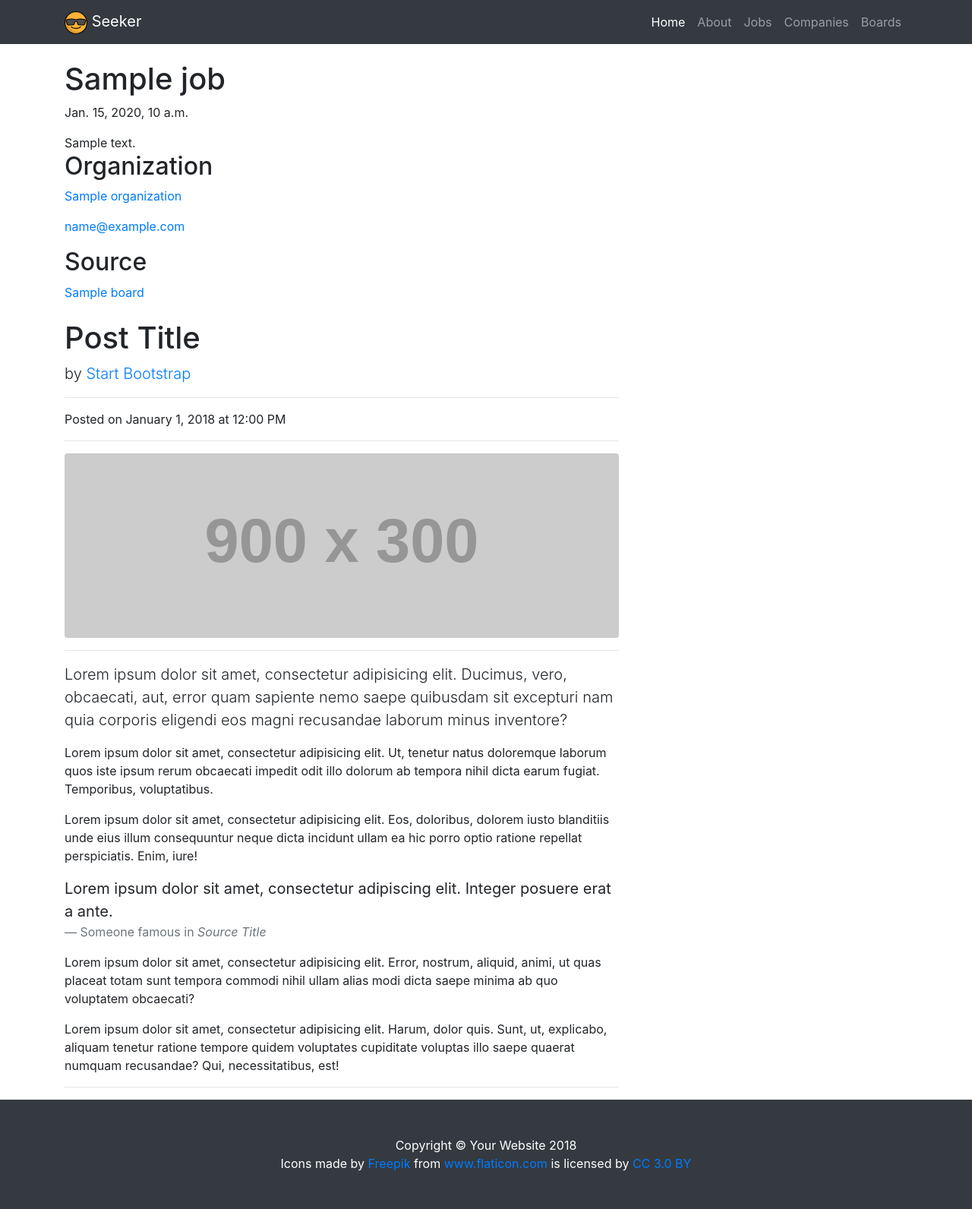
After one commit to NathanWorkman/seeker, a Django app: template seeker/seeker/templates/jobs/job_detail.html in a window 1280 px wide. The commit adds this page. Shown: the whole page at 76% size. Run offline with Django 3.2, Linux system fonts and the light colour scheme; the template is opened without the code that fills it: most values are stand-ins (such as "Sample title", 1, 10 or a date in 2020); grey boxes labelled with a size stand in for pictures from a placeholder-image service; data that the repository does not hold is empty; some libraries are stand-ins or nearby versions.

Commit message:
Job list view and job detail

```diff
--- /dev/null
+++ b/seeker/jobs/urls.py
@@ -0,0 +1,8 @@
+from django.urls import path
+from .views import JobDetailView, JobListView
+
+
+urlpatterns = [
+    path('<int:pk>', JobDetailView.as_view(), name='job_detail'),
+    path('', JobListView.as_view(), name='job_list'),
+]
--- a/seeker/seeker/templates/base.html
+++ b/seeker/seeker/templates/base.html
@@ -44,9 +44,14 @@
             {% block content %}{% endblock content %}
         </div>
     </main>
-    <!--<footer>
-        <div>Icons made by <a href="http://www.freepik.com" title="Freepik">Freepik</a> from <a href="https://www.flaticon.com/" title="Flaticon">www.flaticon.com</a> is licensed by <a href="http://creativecommons.org/licenses/by/3.0/" title="Creative Commons BY 3.0" target="_blank">CC 3.0 BY</a></div>
-    </footer>-->
+     <!-- Footer -->
+    <footer class="py-5 bg-dark">
+      <div class="container">
+        <p class="m-0 text-center text-white">Copyright &copy; Your Website 2018</p>
+        <div class="text-center text-white">Icons made by <a href="http://www.freepik.com" title="Freepik">Freepik</a> from <a href="https://www.flaticon.com/" title="Flaticon">www.flaticon.com</a> is licensed by <a href="http://creativecommons.org/licenses/by/3.0/" title="Creative Commons BY 3.0" target="_blank">CC 3.0 BY</a></div>
+      </div>
+      <!-- /.container -->
+    </footer>
     <script src="{% static 'js/jquery.min.js' %}"></script>
     <script src="{% static 'js/bootstrap.bundle.min.js' %}"></script>
     <script src="{% static 'js/main.js' %}"></script>
--- /dev/null
+++ b/seeker/seeker/templates/jobs/job_detail.html
@@ -0,0 +1,44 @@
+{% extends "base.html" %} {% load tz %} {% block title %}{{ job.title }}{{ block.super }}{% endblock %} {% block jobs_active %}active{% endblock %} {% block content %}
+<div class="col-md-8">
+    <h1>{{ job.title }}</h1>
+    <p>{{ job.pub_date|localtime }}</p>
+    <div class="body">
+        {{ job.body|safe }}
+    </div>
+    {% if job.organization %}
+    <h2>Organization</h2>
+    <p><a href="{{ job.organization.get_absolute_url }}">{{ job.organization.title }}</a></p>
+    {% if job.organization.email %}
+    <p><a href="mailto:{{ job.organization.email }}">{{ job.organization.email }}</a></p>
+    {% endif %} {% endif %}
+    <h2>Source</h2>
+    <p><a href="{{ job.url }}" rel="external">{{ job.board.title }}</a></p>
+    <!-- Title -->
+    <h1 class="mt-4">Post Title</h1>
+    <!-- Author -->
+    <p class="lead">
+        by
+        <a href="#">Start Bootstrap</a>
+    </p>
+    <hr>
+    <!-- Date/Time -->
+    <p>Posted on January 1, 2018 at 12:00 PM</p>
+    <hr>
+    <!-- Preview Image -->
+    <img class="img-fluid rounded" src="http://placehold.it/900x300" alt="">
+    <hr>
+    <!-- Post Content -->
+    <p class="lead">Lorem ipsum dolor sit amet, consectetur adipisicing elit. Ducimus, vero, obcaecati, aut, error quam sapiente nemo saepe quibusdam sit excepturi nam quia corporis eligendi eos magni recusandae laborum minus inventore?</p>
+    <p>Lorem ipsum dolor sit amet, consectetur adipisicing elit. Ut, tenetur natus doloremque laborum quos iste ipsum rerum obcaecati impedit odit illo dolorum ab tempora nihil dicta earum fugiat. Temporibus, voluptatibus.</p>
+    <p>Lorem ipsum dolor sit amet, consectetur adipisicing elit. Eos, doloribus, dolorem iusto blanditiis unde eius illum consequuntur neque dicta incidunt ullam ea hic porro optio ratione repellat perspiciatis. Enim, iure!</p>
+    <blockquote class="blockquote">
+        <p class="mb-0">Lorem ipsum dolor sit amet, consectetur adipiscing elit. Integer posuere erat a ante.</p>
+        <footer class="blockquote-footer">Someone famous in
+            <cite title="Source Title">Source Title</cite>
+        </footer>
+    </blockquote>
+    <p>Lorem ipsum dolor sit amet, consectetur adipisicing elit. Error, nostrum, aliquid, animi, ut quas placeat totam sunt tempora commodi nihil ullam alias modi dicta saepe minima ab quo voluptatem obcaecati?</p>
+    <p>Lorem ipsum dolor sit amet, consectetur adipisicing elit. Harum, dolor quis. Sunt, ut, explicabo, aliquam tenetur ratione tempore quidem voluptates cupiditate voluptas illo saepe quaerat numquam recusandae? Qui, necessitatibus, est!</p>
+    <hr>
+</div>
+{% endblock %}
--- a/seeker/seeker/urls.py
+++ b/seeker/seeker/urls.py
@@ -14,8 +14,13 @@ Including another URLconf
     2. Add a URL to urlpatterns:  path('blog/', include('blog.urls'))
 """
 from django.contrib import admin
-from django.urls import path
+from django.urls import path, include
+
+from .views import HomeView
+
 
 urlpatterns = [
     path('admin/', admin.site.urls),
+    path('', HomeView.as_view(), name='home'),
+    path('jobs/', include('jobs.urls')),
 ]
```
Also changed, not shown: seeker/jobs/views.py (+12 -0 lines), seeker/seeker/templates/jobs/job_list.html (added, +20 -0 lines).
